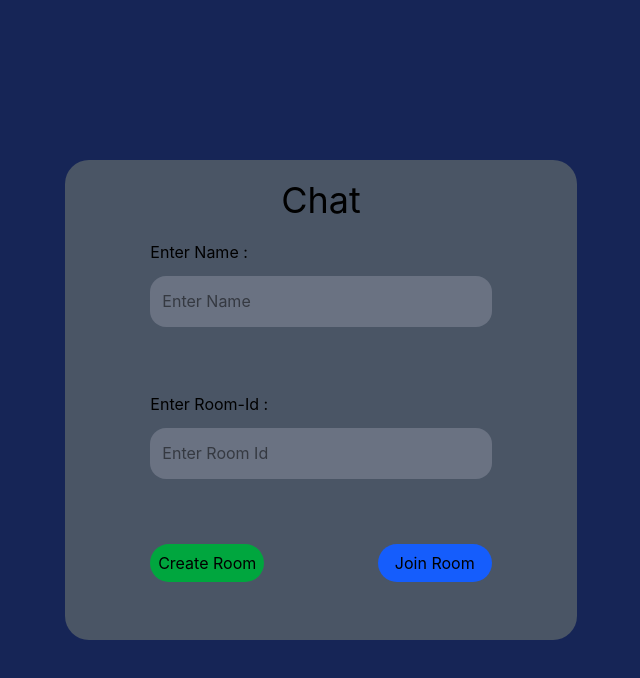
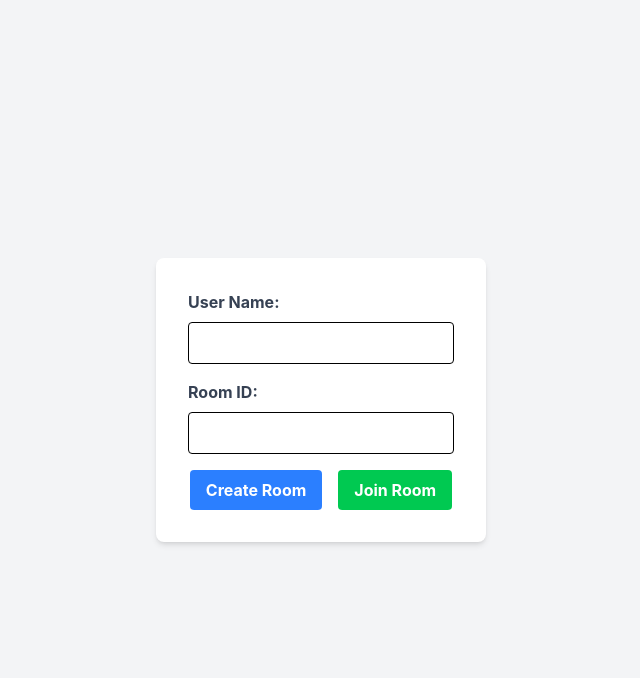
Before and after one commit to Amaanali18/ChatApp, a React (Vite) app in the folder frontend/: page / in a window 1280 px wide. Shown: the top 678 px of the page, without its empty margins (319-959 px from the left). Built offline with nearby package versions, Linux system fonts and the light colour scheme.

Commit message:
Started Building up user-pages

```diff
--- a/frontend/src/App.jsx
+++ b/frontend/src/App.jsx
@@ -1,24 +1,61 @@
+import {useState} from "react";
 
 function App() {
 
+  const [userName, setUserName] = useState('');
+  const [roomId, setRoomId] = useState('');
+
+  const handleCreateRoom = () => (
+      // Add your logic to create a room here
+      console.log(`Creating room with user: ${userName}, room ID: ${roomId}`)
+      );
+
+  const handleJoinRoom = () => (
+      // Add your logic to join a room here
+      console.log(`Joining room with user: ${userName}, room ID: ${roomId}`)
+      );
+
   return (
-   <div className="h-screen w-screen flex flex-col items-center justify-center bg-blue-950">
-     <div className="py-5 h-3/5 w-2/5 bg-gray-600 flex flex-col items-center justify-center rounded-3xl">
-       <p className="text-4xl pb-5">Chat</p>
-       <div className="h-2/5 w-2/3">
-         <label className="h-1/3 w-full">Enter Name : </label>
-         <input className="h-1/3 w-full bg-gray-500 rounded-2xl my-3 px-3" type={"text"} placeholder={"Enter Name"} />
-       </div>
-       <div className="h-2/5 w-2/3">
-         <label className="h-1/3 w-full">Enter Room-Id : </label>
-         <input className="h-1/3 w-full bg-gray-500 rounded-2xl my-3 px-3" type={"text"} placeholder={"Enter Room Id"} />
-       </div>
-       <div className="h-1/5 w-2/3 flex justify-between">
-         <button className="h-1/2 w-1/3 rounded-3xl bg-green-600">Create Room</button>
-         <button className="h-1/2 w-1/3 rounded-3xl bg-blue-600">Join Room</button>
-       </div>
-     </div>
-   </div>
+      <div className="flex justify-center items-center h-screen bg-gray-100">
+        <form className="bg-white shadow-md rounded-lg p-8 max-w-xl mx-auto">
+          <div className="mb-4">
+            <label htmlFor="userName" className="block text-gray-700 font-bold mb-2">User Name:</label>
+            <input
+                type="text"
+                id="userName"
+                value={userName}
+                onChange={(e) => setUserName(e.target.value)}
+                className="w-full p-2 rounded border focus:border-blue-500"
+            />
+          </div>
+          <div className="mb-4">
+            <label htmlFor="roomId" className="block text-gray-700 font-bold mb-2">Room ID:</label>
+            <input
+                type="text"
+                id="roomId"
+                value={roomId}
+                onChange={(e) => setRoomId(e.target.value)}
+                className="w-full p-2 rounded border focus:border-blue-500"
+            />
+          </div>
+          <div className="flex justify-center">
+            <button
+                type="button"
+                onClick={handleCreateRoom}
+                className="bg-blue-500 hover:bg-blue-700 text-white font-bold py-2 px-4 rounded focus:outline-none focus:border-blue-700"
+            >
+              Create Room
+            </button>
+            <button
+                type="button"
+                onClick={handleJoinRoom}
+                className="bg-green-500 hover:bg-green-700 text-white font-bold py-2 px-4 rounded ml-4 focus:outline-none focus:border-green-700"
+            >
+              Join Room
+            </button>
+          </div>
+        </form>
+      </div>
   )
 }
 
```
